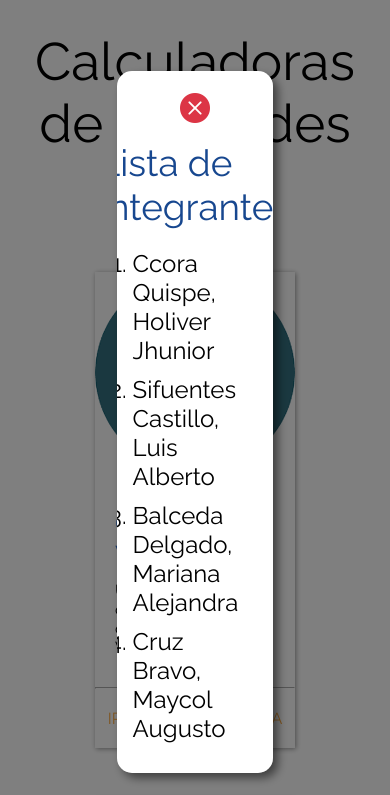
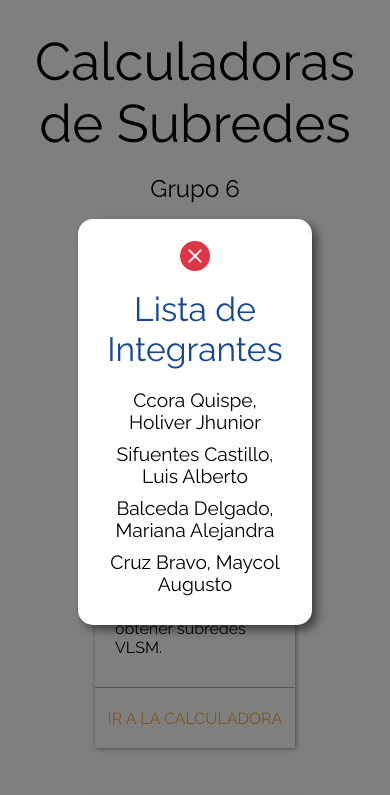
Before and after one commit to JhuniorCq/calculadora-redes, a plain HTML site: page index.html in a window 390 px wide. Both pictures are taken after a click on the element "Ver integrantes". Shown: the top 795 px of the page. Drawn offline with nearby package versions, Linux system fonts and the light colour scheme; a web font is replaced by a local one.

Commit message:
Ventana Modal responsive

```diff
--- a/styles/index.css
+++ b/styles/index.css
@@ -157,25 +157,47 @@
 
 .titulo-integrantes {
     font-size: 2.3rem;
+    text-align: center;
     margin-bottom: 20px;
     color: #17478f;
 }
 
 .lista-integrantes {
+    list-style-type: none;
     display: flex;
     flex-direction: column;
-    /* align-items: center; */
-    /* justify-content: center; */
+    align-items: center;
     gap: 10px;
 }
 
 .integrante {
     font-size: 1.5rem;
+    text-align: center;
+}
+
+@media screen and (max-width: 1070px){
+    .integrante {
+        font-size: 1.3rem;
+        text-align: center;
+    }
+    .contenedor-modal {
+        width: 50vw;
+    }
 }
 
 @media screen and (max-width: 780px){
     .contenedor-opciones {
         gap: 100px;
+    }
+    .titulo-integrantes {
+        font-size: 2.1rem;
+    }
+    .integrante {
+        font-size: 1.2rem;
+        text-align: center;
+    }
+    .contenedor-modal {
+        width: 60vw;
     }
 }
 
```
